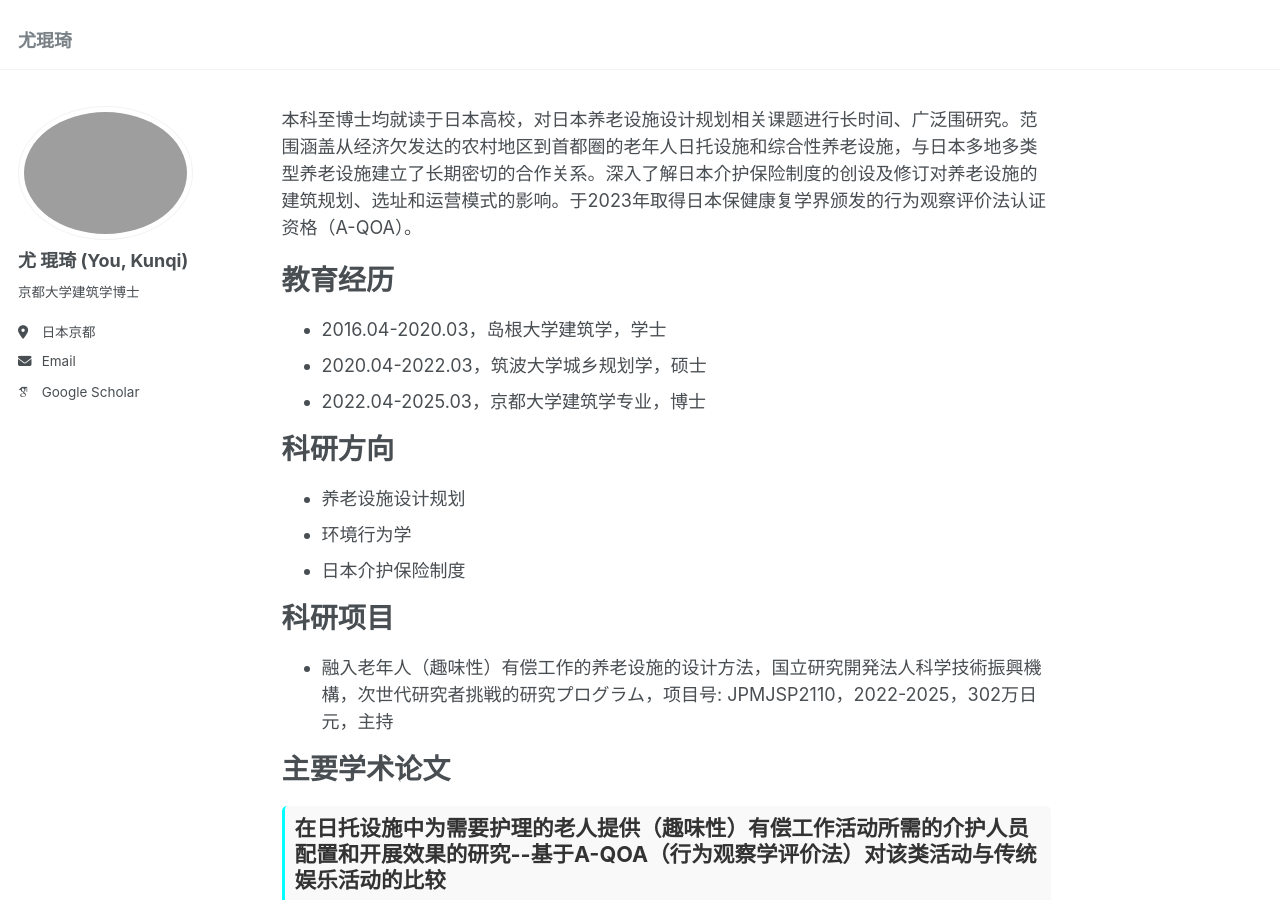
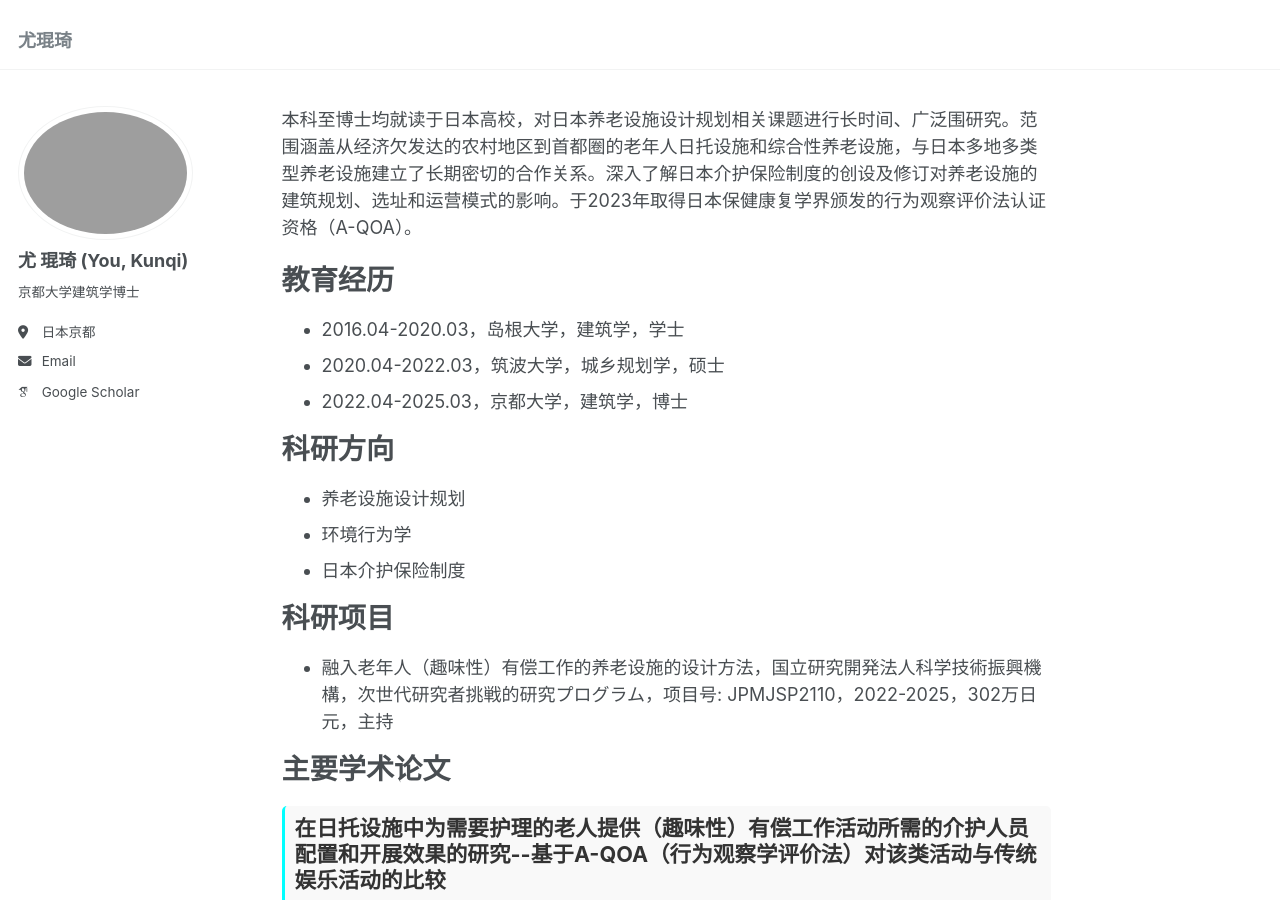
Before and after one commit to youkunqi/youkunqi.github.io, a Jekyll site: the page built from _pages/about.md, in a window 1280 px wide and 900 px high. Built offline with Jekyll 4.4.1, drawn with Linux system fonts in a browser that asks for light colours; some web fonts are replaced; comment, search, counter and statistics services are not loaded.

Commit message:
Update about.md

```diff
--- a/_pages/about.md
+++ b/_pages/about.md
@@ -13,9 +13,9 @@ redirect_from:
 
 教育经历
 ======
-- 2016.04-2020.03，岛根大学建筑学，学士
-- 2020.04-2022.03，筑波大学城乡规划学，硕士
-- 2022.04-2025.03，京都大学建筑学专业，博士
+- 2016.04-2020.03，岛根大学，建筑学，学士
+- 2020.04-2022.03，筑波大学，城乡规划学，硕士
+- 2022.04-2025.03，京都大学，建筑学，博士
 
 
 
```
